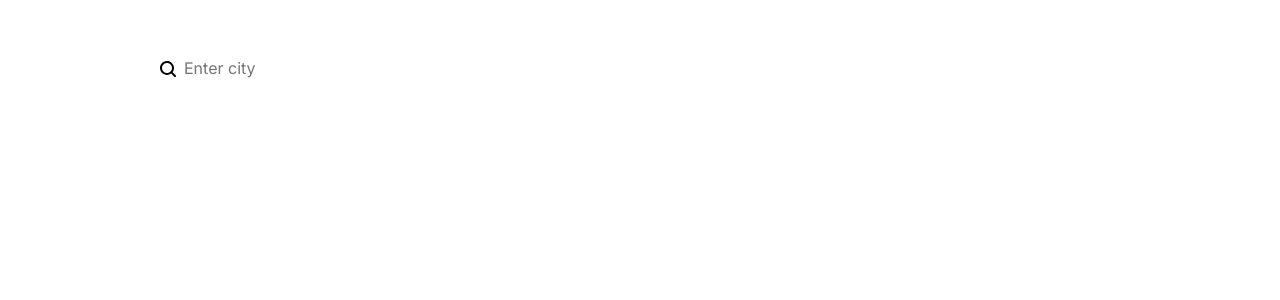
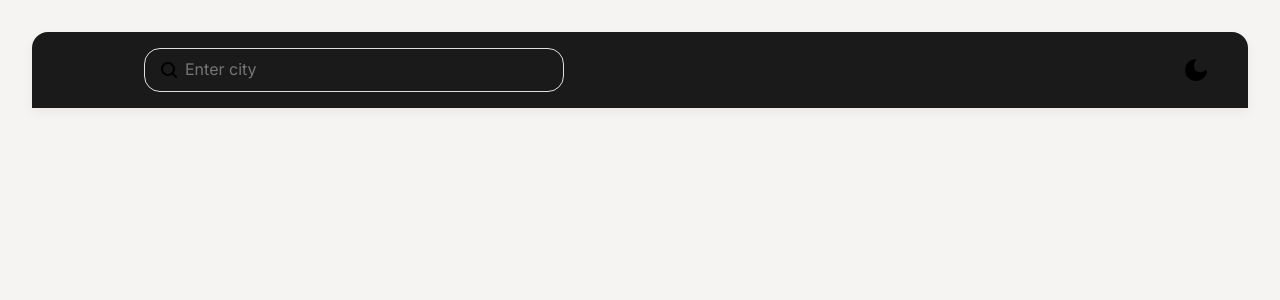
Before and after one commit to TetianaDiachenko/weather_app_react, a React (Vite) app: page / in a window 1280 px wide. Shown: the top 300 px of the page. Built offline with nearby package versions, Linux system fonts and the light colour scheme.

Commit message:
added ThemeSwitcher component and functionality

```diff
--- a/src/App.tsx
+++ b/src/App.tsx
@@ -1,5 +1,6 @@
 // import React from "react";
 import { RouterProvider } from "react-router-dom";
+import { ThemeProvider } from "./components/context/ThemeContext";
 import Layout from "./components/layout/Layout";
 import { createBrowserRouter } from "react-router";
 import './App.scss';
@@ -16,7 +17,9 @@
 
 const App = () => {
   return (
-    <RouterProvider router={router}/>
+    <ThemeProvider>
+      <RouterProvider router={router}/>
+    </ThemeProvider>
   );
 };
 
--- a/src/components/common/Header/Header.tsx
+++ b/src/components/common/Header/Header.tsx
@@ -1,7 +1,7 @@
 import styles from './Header.module.scss';
 import Search from '../../search/Search/Search';
 // import SignInButton from '../../ui/SignInButton/SignInButton';
-// import ThemeSwitcher from '../ThemeSwitcher/ThemeSwitcher';
+import ThemeSwitcher from '../../ui/ThemeSwitcher/ThemeSwitcher';
 
 const Header = () => {
     return (
@@ -10,8 +10,8 @@
                 <Search />
             </div>
             <div className={styles.right}>
-                {/* <ThemesSwitcher />
-                    <SignInButton /> */}
+                <ThemeSwitcher />
+                {/* <SignInButton />  */}
             </div>
         </header>
     )
--- /dev/null
+++ b/src/components/context/ThemeContext.tsx
@@ -0,0 +1,39 @@
+import { createContext, useEffect, useState, ReactNode } from 'react';
+
+type Theme = 'light' | 'dark';
+
+interface ThemeContextType {
+    theme: Theme;
+    toggleTheme: () => void;
+}
+
+export const ThemeContext = createContext<ThemeContextType>({
+    theme: 'light',
+    toggleTheme: () => {},
+});
+
+export const ThemeProvider = ({children }: { children: ReactNode }) => {
+    const [theme, setTheme] = useState<Theme>('light');
+
+    useEffect(() => {
+        const systemTheme = window.matchMedia('(prefers-color-scheme: dark)').matches ? 'dark' : 'light';
+        const savedTheme = localStorage.getItem('app-theme') as Theme;
+        const activeTheme = savedTheme || systemTheme;
+        setTheme(activeTheme);
+        document.documentElement.classList.add(`theme-${activeTheme}`);
+    }, []);
+
+    const toggleTheme = () => {
+        const newTheme: Theme = theme === 'light' ? 'dark' : 'light';
+        document.documentElement.classList.remove(`theme-${theme}`);
+        document.documentElement.classList.add(`theme-${newTheme}`);
+        localStorage.setItem('app-theme', newTheme);
+        setTheme(newTheme);
+    };
+
+    return (
+        <ThemeContext.Provider value={{ theme, toggleTheme }}>
+            {children}
+        </ThemeContext.Provider>
+    )
+}
--- /dev/null
+++ b/src/components/ui/ThemeSwitcher/ThemeSwitcher.module.scss
@@ -0,0 +1,19 @@
+.themeSwitcher {
+    padding: 0.5rem;
+    cursor: pointer;
+    display: flex;
+    align-items: center;
+    justify-content: center;
+  }
+
+  .icon {
+    width: 1.5rem;
+    height: 1.5rem;
+    color: var(--theme-icon-color);
+    transition: color 0.3s ease, transform 0.5s ease;
+
+    .themeSwitcher:hover & {
+        color: var(--theme-icon-hover-color);
+        transform: rotate(360deg);
+      }
+  }
--- /dev/null
+++ b/src/components/ui/ThemeSwitcher/ThemeSwitcher.tsx
@@ -0,0 +1,22 @@
+import { useContext } from "react";
+import { ThemeContext } from "../../context/ThemeContext";
+import styles from './ThemeSwitcher.module.scss';
+import SunIcon from '../../svg-components/Sun.tsx';
+import MoonIcon from '../../svg-components/Moon.tsx';
+
+const ThemeSwitcher = () => {
+    const { theme, toggleTheme } = useContext(ThemeContext);
+
+    return (
+        <button
+        className={styles.themeSwitcher}
+        onClick={toggleTheme}
+        >
+            {theme === 'dark'
+            ? <SunIcon className={styles.icon} />
+            : <MoonIcon className={styles.icon} />}
+        </button>
+    );
+};
+
+export default ThemeSwitcher;
```
